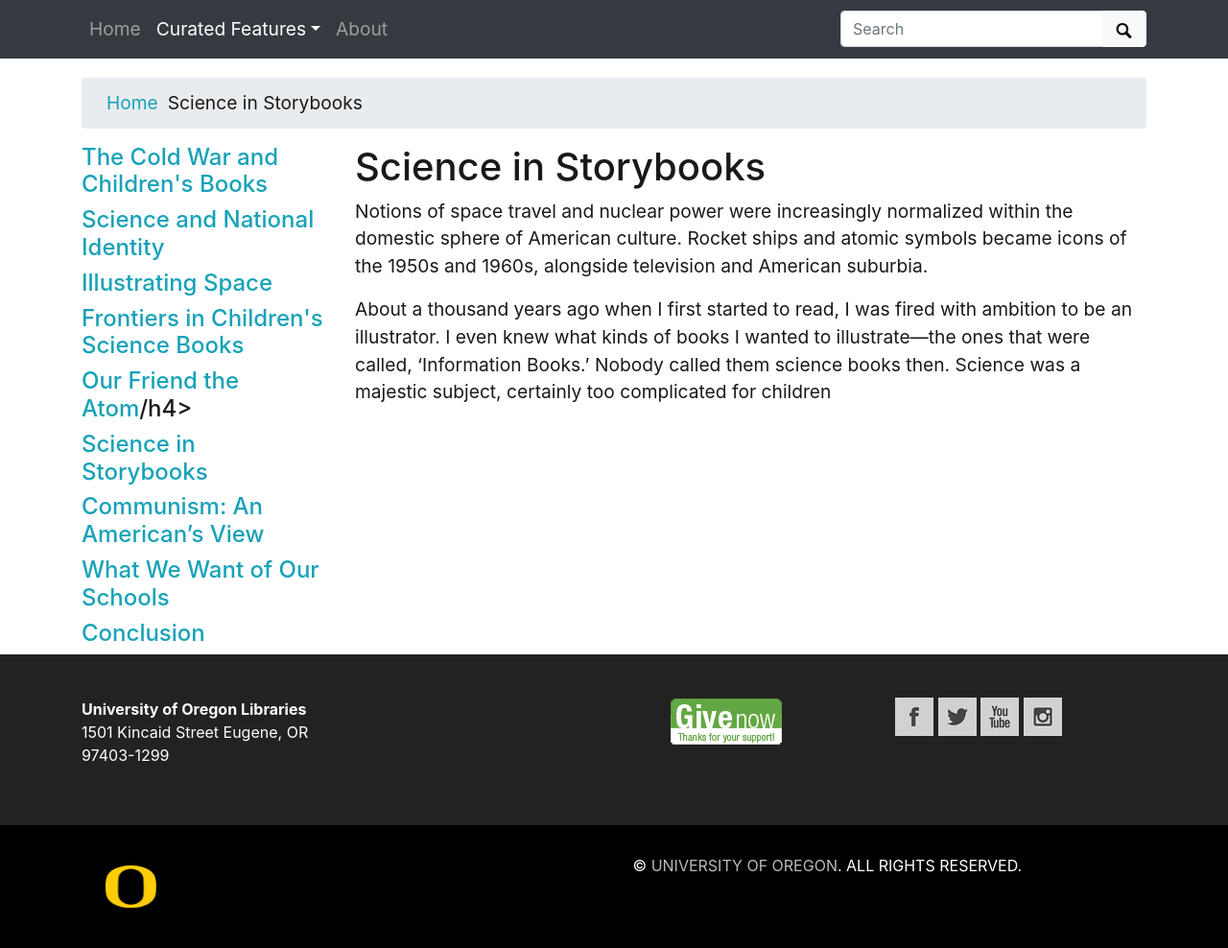
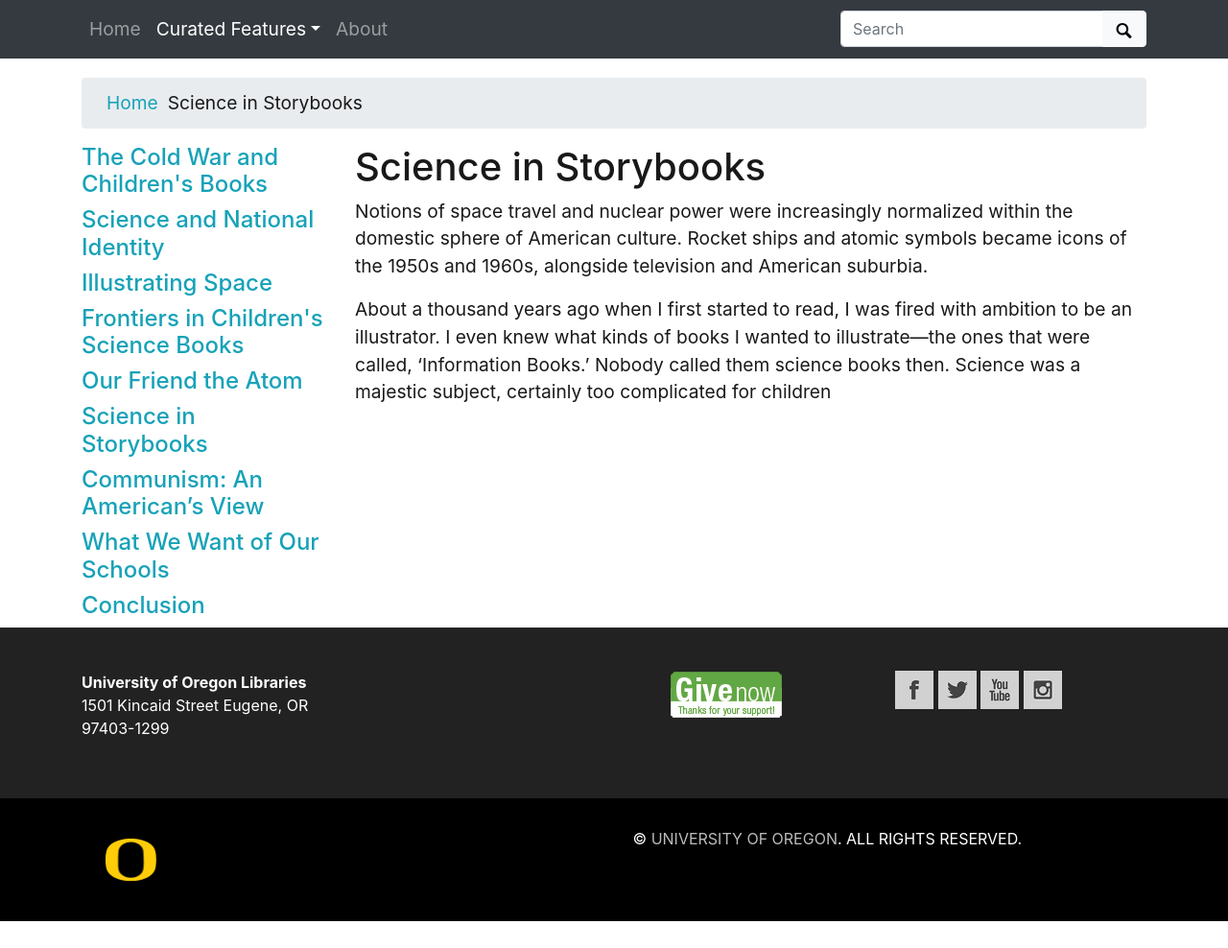
Before and after one commit to muradmikayilzadeh/tomorrows-scientists, a Jekyll site: the page built from pages/science-in-storybooks.md, in a window 1280 px wide. Shown: the part 235-1223 px from the top of the page at 96% size. Built offline with Jekyll 4.4.1, drawn with Linux system fonts in a browser that asks for light colours; after the commit the page ends 1195 px from its top, so only the background shows below that.

```diff
--- a/_layouts/science-in-storybooks.html
+++ b/_layouts/science-in-storybooks.html
@@ -34,7 +34,7 @@ layout: default
         </ol>
       </li>
       <li class="">
-        <h4><a href="our-friend-the-atom.html">Our Friend the Atom</a>/h4>
+        <h4><a href="our-friend-the-atom.html">Our Friend the Atom</a></h4>
         <ol class="subsection">
         </ol>
       </li>
```
